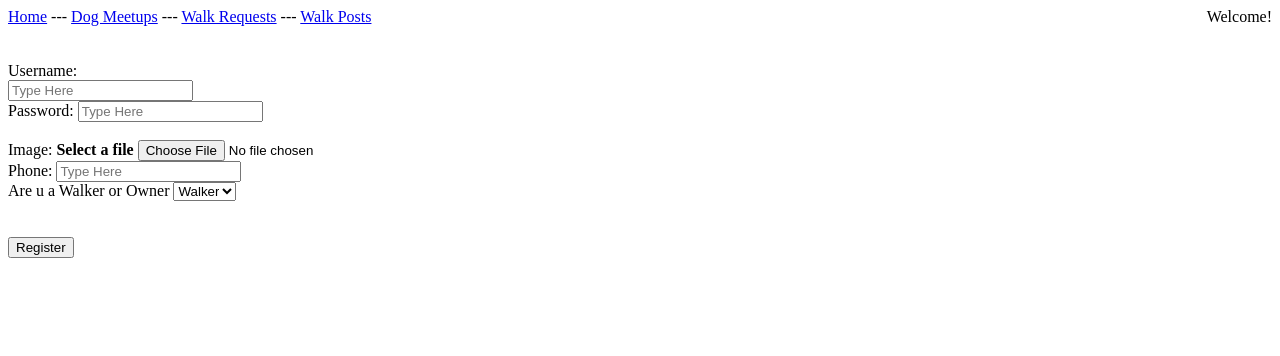
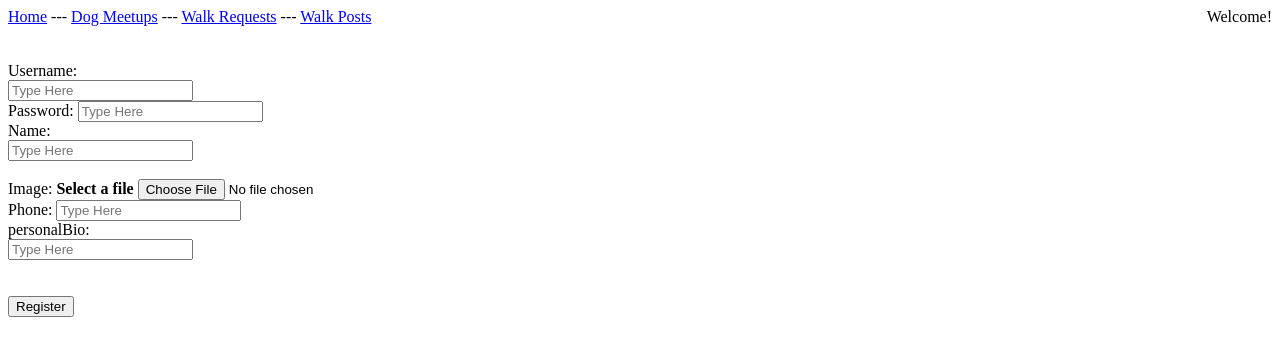
Before and after one commit to susanzc/ShareThePaws, a PHP site: page /registerW.php in a window 1280 px wide. Shown: the top 356 px of the page. Run offline with PHP 8.4, Linux system fonts and the light colour scheme.

Commit message:
Add files via upload

```diff
--- a/registerW.php
+++ b/registerW.php
@@ -13,7 +13,7 @@ if ($user != "") {
 }
 ?>
 </div>
-<form action="register.php" method="post">
+<form action="registerW.php" method="post">
  <br>
  <br>
  <label>Username:</label>
@@ -23,6 +23,10 @@ if ($user != "") {
  <label>Password:</label>
  <input name="password" type="password" placeholder="Type Here">
  <br>
+ <label>Name:</label>
+ <br>
+ <input name="name" type="text" placeholder="Type Here">
+ <br>
  <br>
  <label>Image:</label>
  <b>Select a file</b>
@@ -31,11 +35,14 @@ if ($user != "") {
  <label>Phone:</label>
  <input name="phoneNum" type="text" placeholder="Type Here">
  <br>
- <label>Are u a Walker or Owner</label>
+ <label>personalBio:</label>
+ <br>
+ <input name="personalBio" type="text" placeholder="Type Here">
+ <!-- <label>Are u a Walker or Owner</label>
  <select name="walkerorowner">
    <option value="dogwalker">Walker</option>
   <option value="dogowner">Owner</option>
- </select>
+ </select> -->
  <br>
  <br><br>
  <input type="submit" name="registration" value="Register">
@@ -48,13 +55,34 @@ $conn = OpenCon();
 if (array_key_exists('registration', $_POST)) {
     $username = $_POST['username'];
     $password = $_POST['password'];
+    $personalBio = $_POST['personalBio'];
     $userImage = $_POST['userImage'];
     $phoneNum = $_POST['phoneNum'];
-    $walkerorowner = $_POST['walkerorowner'];
-    if (!$username || !$password || !$userImage || !$phoneNum || !$walkerorowner) {
+    $name = $_POST['name'];
+    //$walkerorowner = $_POST['walkerorowner'];
+    if (!$username || !$password || !$userImage || !$phoneNum|| !$personalBio||!$name) {
         echo "Please fill out all inputs.";
     }
     else {
+      $sql = "insert into walkerNameNum values('$phoneNum','$name')";
+      $result = $conn->query($sql);
+      if ($result === TRUE) {
+        $sql = "insert into dogwalker values ('$username', '$password', '$userImage', '$phoneNum','$personalBio',0)";
+        $result = $conn->query($sql);
+        if ($result === TRUE) {
+            echo "<div>Account with username = $username created successfully!</div><br>";
+            echo "<form action='viewaccount.php'>
+        <button type='submit'>View Account</button>
+       </form>";
+        }
+        else {
+            echo "Error: " . $sql . "<br>" . $conn->error;
+        }
+
+      }
+      else {
+        echo "Error: ". $sql ."<br>".$conn->error;
+      }
       // to aviod duplicate username
       // $sql = "select username from '$walkerorowner'"
       // $result = $conn->query($sql);
@@ -69,17 +97,7 @@ if (array_key_exists('registration', $_POST)) {
       // not sure what to do with the image!!!
         //
         //$user = $_SESSION["user"];
-        $sql = "insert into $walkerorowner values ('$username', '$password', '$userImage', '$phoneNum')";
-        $result = $conn->query($sql);
-        if ($result === TRUE) {
-            echo "<div>Account with username = $username created successfully!</div><br>";
-            echo "<form action='viewaccount.php'>
-        <button type='submit'>View Account</button>
-       </form>";
-        }
-        else {
-            echo "Error: " . $sql . "<br>" . $conn->error;
-        }
+
     }
 }
 CloseCon($conn);
```
